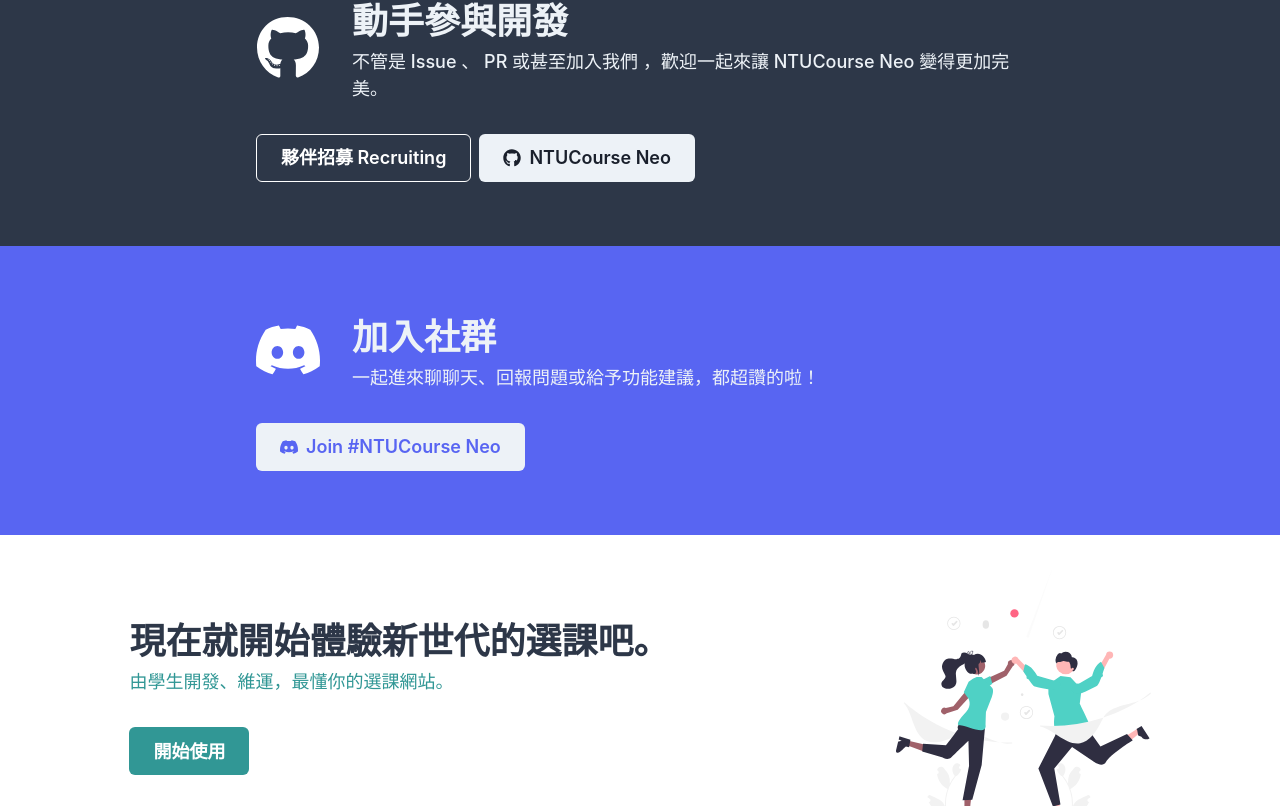
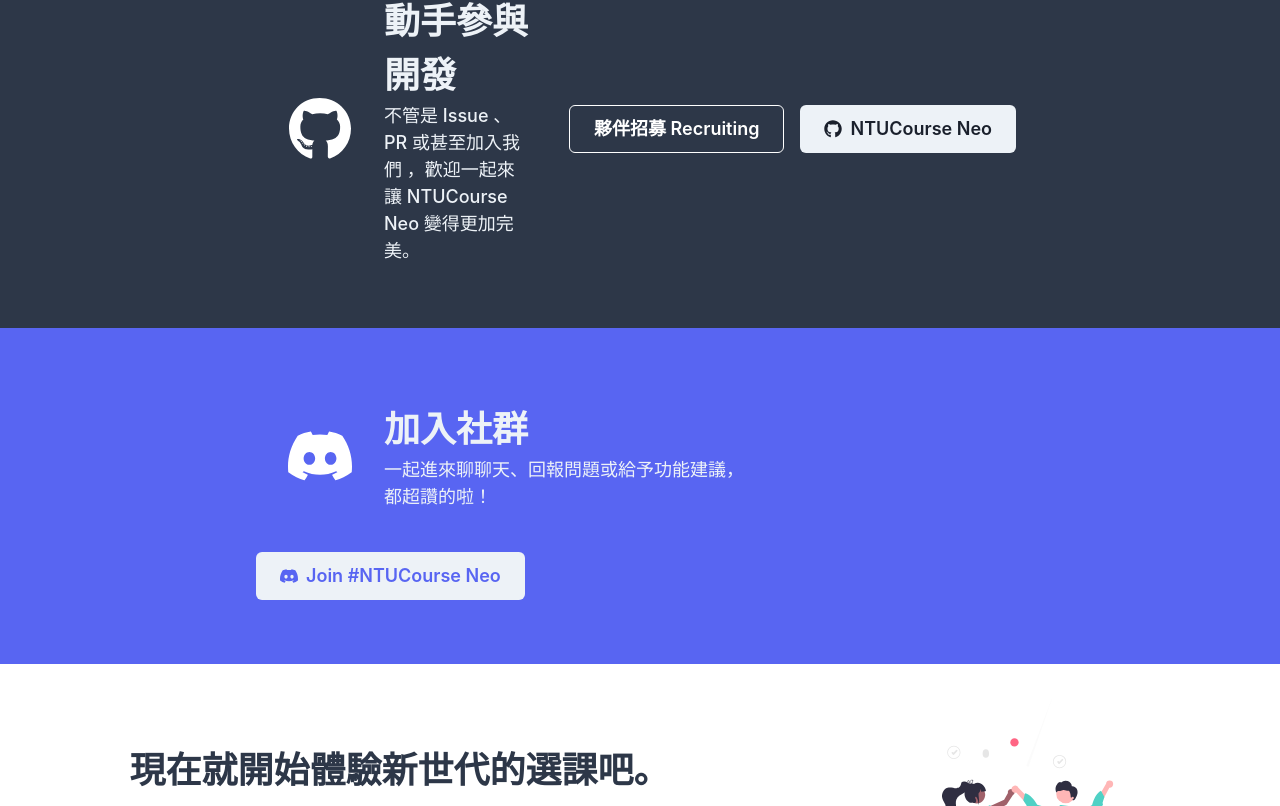
Before and after one commit to NTUCourse-Neo/ncn-frontend, a React (Create React App) app: page / in a window 1280 px wide. Shown: the part 4414-5220 px from the top of the page. Built offline with nearby package versions, Linux system fonts and the light colour scheme; no server answers; what dotenv-defaults would draw is missing.

Commit message:
adjust layout

```diff
--- a/src/containers/HomeViewContainer.js
+++ b/src/containers/HomeViewContainer.js
@@ -23,7 +23,6 @@
     AlertDialogOverlay,
     IconButton,
     Icon,
-    HStack
   } from '@chakra-ui/react';
 import homeMainSvg from '../img/home_main.svg';
 import HomeCard from '../components/HomeCard';
@@ -299,37 +298,37 @@
           <Spacer mt="10" mb="10"/>
           <Button variant="ghost" size="lg" onClick={() => scroll.scrollTo(0)} leftIcon={<FaArrowUp/>}>返回頂端</Button>
           <Spacer mt="10" mb="10"/>
-          <Flex w="100vw" bg="gray.700" px={{base:"8", md:"16", lg:"64"}} py="16" justifyContent="space-between" alignItems="center" flexWrap="wrap" css={{gap: "2rem"}}>
-            <HStack spacing={8}>
-              <Icon as={FaGithub} boxSize="16" color="white" />
-              <Flex flexDirection="column" alignItems="start">
+          <Flex w="100vw" bg="gray.700" px={{base:"8", md:"16", lg:"64"}} py="16" flexDirection={{base: 'column', lg: 'row'}} justifyContent="space-between" alignItems="center" css={{gap: "2rem"}}>
+            <Flex w={{base: '100%', lg: '65%'}} flexDirection={{base: 'column', md: 'row'}} align={'center'}>
+              <Icon m={8} as={FaGithub} boxSize="16" color="white" />
+              <Flex flexDirection="column" align={{base: 'center', md: 'start'}} textAlign={{base: 'center', md: 'start'}}>
                 <Text fontSize="4xl" color="gray.100" fontWeight="800">動手參與開發</Text>
                 <Text fontSize="lg" color="gray.100" fontWeight="500">不管是 Issue 、 PR 或甚至加入我們 ，歡迎一起來讓 NTUCourse Neo 變得更加完美。</Text>
               </Flex>
-            </HStack>
-            <HStack>
-              <Link to="recruiting"><Button variant="outline" colorScheme="whiteAlpha" size="lg" color="white" borderColor="white">夥伴招募 Recruiting</Button></Link>
-              <Button variant="solid" size="lg" onClick={() => window.open("https://github.com/NTUCourse-Neo/")} leftIcon={<FaGithub/>}>NTUCourse Neo</Button>
-            </HStack>
+            </Flex>
+            <Flex justify={{base: 'center', md: 'start'}} flexDirection={{base: 'column', md: 'row'}}>
+              <Link to="recruiting"><Button m={2} variant="outline" colorScheme="whiteAlpha" size="lg" color="white" borderColor="white">夥伴招募 Recruiting</Button></Link>
+              <Button m={2} variant="solid" size="lg" onClick={() => window.open("https://github.com/NTUCourse-Neo/")} leftIcon={<FaGithub/>}>NTUCourse Neo</Button>
+            </Flex>
           </Flex>
-          <Flex w="100vw" bg="#5865F2" px={{base:"8", md:"16", lg:"64"}} py="16" justifyContent="space-between" alignItems="center" flexWrap="wrap" css={{gap: "2rem"}}>
-            <HStack spacing={8} wrap="wrap" justify="center">
-              <Icon as={DiscordIcon} boxSize="16" color="white" />
-              <Flex flexDirection="column" alignItems="start">
+          <Flex w="100vw" bg="#5865F2" px={{base:"8", md:"16", lg:"64"}} py="16" flexDirection={{base: 'column', lg: 'row'}} justifyContent="space-between" alignItems="center" flexWrap="wrap" css={{gap: "2rem"}}>
+            <Flex w={{base: '100%', lg: '65%'}} flexDirection={{base: 'column', md: 'row'}} align={'center'}>
+              <Icon m={8} as={DiscordIcon} boxSize="16" color="white" />
+              <Flex flexDirection="column" align={{base: 'center', md: 'start'}} textAlign={{base: 'center', md: 'start'}}>
                 <Text fontSize="4xl" color="gray.100" fontWeight="800">加入社群</Text>
                 <Text fontSize="lg" color="gray.100" fontWeight="500">一起進來聊聊天、回報問題或給予功能建議，都超讚的啦！</Text>
               </Flex>
-            </HStack>
-            <Button variant="solid" size="lg" onClick={() => window.open("https://discord.gg/M7NrenYEbS")} color="#5865F2" leftIcon={<DiscordIcon />}>Join #NTUCourse Neo</Button>
+            </Flex>
+            <Flex justify={{base: 'center', md: 'start'}} flexDirection={{base: 'column', md: 'row'}}>
+              <Button variant="solid" size="lg" onClick={() => window.open("https://discord.gg/M7NrenYEbS")} color="#5865F2" leftIcon={<DiscordIcon />}>Join #NTUCourse Neo</Button>
+            </Flex>
           </Flex>
-          <Flex w="100vw" bg="white" px="8" pt="8" justifyContent="space-around" alignItems="center" flexWrap="wrap" css={{gap: "2rem"}}>
-            <HStack spacing={8}>
-              <Flex flexDirection="column" alignItems="start">
-                <Text fontSize="4xl" color="gray.700" fontWeight="800">現在就開始體驗新世代的選課吧。</Text>
-                <Text fontSize="lg" color="teal.500" fontWeight="500">由學生開發、維運，最懂你的選課網站。</Text>
-                <Link to="course"><Button mt="8" variant="solid" size="lg" colorScheme="teal">開始使用</Button></Link>
-              </Flex>
-            </HStack>
+          <Flex w="100vw" bg="white" px="8" pt="8" justifyContent="space-around" alignItems="center" flexDirection={{base: 'column', lg: 'row'}} css={{gap: "2rem"}}>
+            <Flex flexDirection="column" align={{base: 'center', lg: 'start'}} textAlign={{base: 'center', md: 'start'}}>
+              <Text py={2} fontSize="4xl" color="gray.700" fontWeight="800">現在就開始體驗新世代的選課吧。</Text>
+              <Text fontSize="lg" color="teal.500" fontWeight="500">由學生開發、維運，最懂你的選課網站。</Text>
+              <Link to="course"><Button mt="8" variant="solid" size="lg" colorScheme="teal">開始使用</Button></Link>
+            </Flex>
             <Image src={HomeFooterImg} h="256px"/>
           </Flex>
         </Flex>
```
